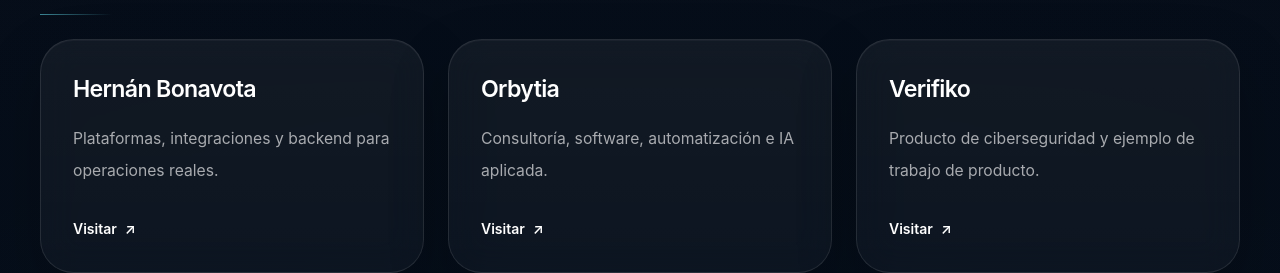
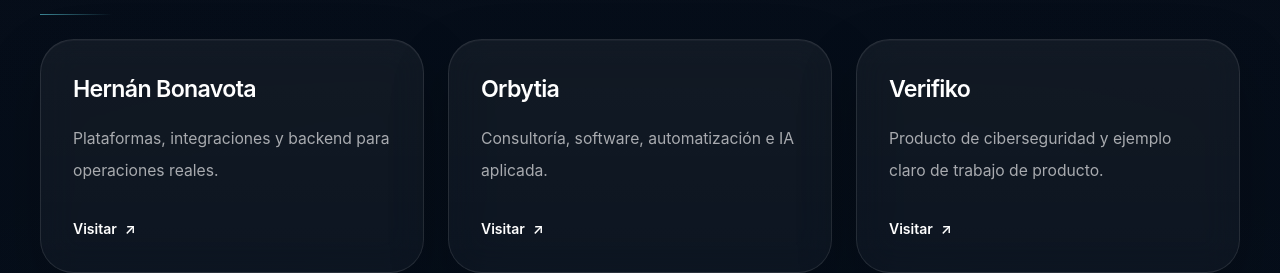
Before and after one commit to hbonavota/Portfolio, a Next.js app in the folder portfolio-v2/: page /es in a window 1280 px wide. Shown: the part 4260-4533 px from the top of the page. Built offline with nearby package versions, Linux system fonts and the light colour scheme.

Commit message:
refactor(portfolio): polish recruiter-facing copy and improve EN/ES naturalness

```diff
--- a/portfolio-v2/src/components/pages/home-page.tsx
+++ b/portfolio-v2/src/components/pages/home-page.tsx
@@ -180,8 +180,8 @@
               title: "Verifiko",
               text:
                 locale === "en"
-                  ? "Cybersecurity product and product-work example."
-                  : "Producto de ciberseguridad y ejemplo de trabajo de producto.",
+                  ? "Cybersecurity product and clear product example."
+                  : "Producto de ciberseguridad y ejemplo claro de trabajo de producto.",
               href: siteConfig.approvedLinks.verifiko
             }
           ].map((item) => (
```
